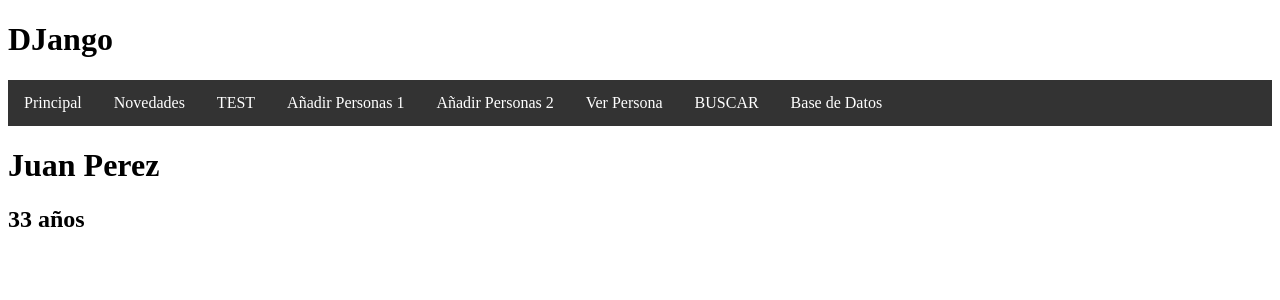
After one commit to MoisesEnrique/proy02, a Django app: page /showPersona/1 in a window 1280 px wide. The commit adds this page. Shown: the top 300 px of the page. Run offline with Django 3.2, Linux system fonts and the light colour scheme; data comes from the database, SQL or seed files in the repository.

Commit message:
Django 4 creando la funcion ver persona

```diff
--- /dev/null
+++ b/src/personas/templates/descripcion.html
@@ -0,0 +1,8 @@
+{% extends 'base.html' %}
+
+{% block content %}
+
+<h1>{{ objeto.nombres }} {{ objeto.apellidos }}</h1>
+<h2>{{ objeto.edad }} años </h2>
+
+{% endblock %}
--- a/src/personas/views.py
+++ b/src/personas/views.py
@@ -1,4 +1,4 @@
-from django.shortcuts import render
+from django.shortcuts import get_object_or_404, render
 
 #importamos los modelos de persona
 from .models import Persona
@@ -23,7 +23,7 @@ def personaTestView(request):
 
 #definimos una vista para el formulario
 def personaCreateView(request):
-    #definimos los campos iniciales del formulario
+    #definimos los campos iniciales del formulario para nombres y edad
     initialValues = {
         'nombres':'Sin Nombre',
         'edad':'25'
@@ -60,3 +60,10 @@ def personaAnotherCreateView(request):
         'form':form,
     }
     return render(request, 'personasCreate.html', context)
+
+def personasShowObject(request, myID): #recibe el iD
+    obj = get_object_or_404(Persona, id=myID)   #Linea que muestra un error contrlado si no eencuentra el id
+    context = {
+        'objeto':obj,
+    }
+    return render(request, "descripcion.html", context)
--- a/src/proyecto2/urls.py
+++ b/src/proyecto2/urls.py
@@ -24,6 +24,8 @@ from personas.views import personaTestView
 from personas.views import personaCreateView
 from personas.views import searchForHelp
 from personas.views import personaAnotherCreateView
+from personas.views import personasShowObject
+
 
 urlpatterns = [
     path('admin/', admin.site.urls),
@@ -35,4 +37,5 @@ urlpatterns = [
     path('agregar/', personaCreateView, name="crear persona"),
     path('search/', searchForHelp, name="buscar"),
     path('anotherAdd/', personaAnotherCreateView, name="otro crear personas"),
+    path('showPersona/<int:myID>', personasShowObject, name="ver persona"), #recibe el parametro ID
 ]
--- a/src/templates/base.html
+++ b/src/templates/base.html
@@ -17,6 +17,7 @@
         <li><a href="/persona">TEST</a></li>
         <li><a href="/agregar">Añadir Personas 1</a></li>
         <li><a href="/anotherAdd">Añadir Personas 2</a></li>
+        <li><a href="/showPersona/2">Ver Persona</a></li>
         <li><a href="/search">BUSCAR</a></li>
         <li><a href="/admin">Base de Datos</a></li>
     </ul>
```
